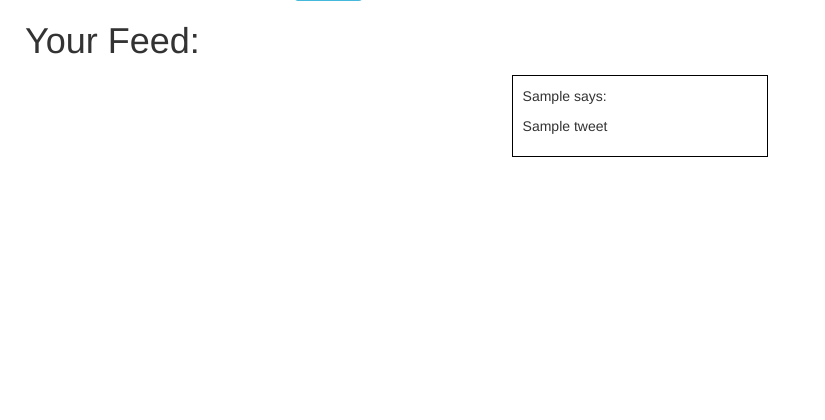
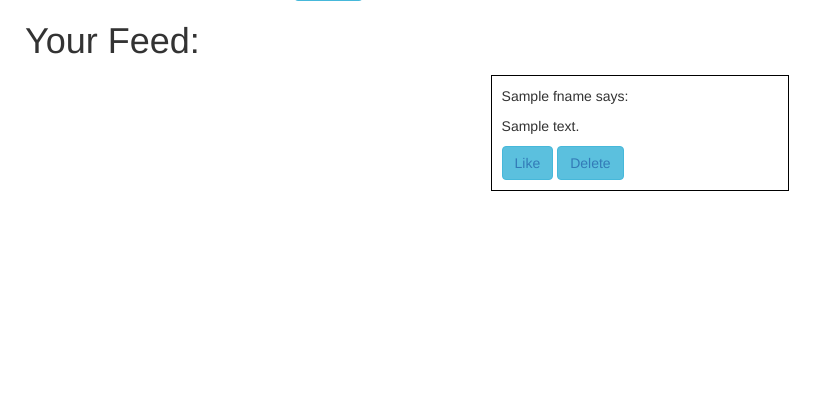
Before and after one commit to jetakasabaqi/dojo_tweets, a Flask app: template templates/success.html in a window 1280 px wide. Shown: the part 250-670 px from the top of the page, without its empty margins (0-825 px from the left). Run offline with Flask 2, Linux system fonts and the light colour scheme; the template is opened without the code that fills it: most values are stand-ins (such as "Sample title", 1, 10 or a date in 2020); some libraries are stand-ins or nearby versions.

Commit message:
added like and delete button functionalities

```diff
--- a/server.py
+++ b/server.py
@@ -44,7 +44,7 @@ def add_friend_to_db():
 
     if is_valid:
         flash("Succesfully registered!")
-        mysql = connectToMySQL("basic_registration")
+        mysql = connectToMySQL("dojo_tweets")
         pw_hash = bcrypt.generate_password_hash(request.form['password'])
         data ={
             'fn': request.form['firstName'],
@@ -53,7 +53,7 @@ def add_friend_to_db():
             'psw': pw_hash
         }
 
-        query = "INSERT INTO users(first_name, last_name, email,password) VALUES(%(fn)s, %(ln)s,%(em)s, %(psw)s);"
+        query = "INSERT INTO users(fname, lname, email,password) VALUES(%(fn)s, %(ln)s,%(em)s, %(psw)s);"
         result = mysql.query_db(query, data)
         if result:
             print(result)
@@ -70,7 +70,7 @@ def login_user():
         flash("Invalid email address!")
 
     if isValid:
-        mysql = connectToMySQL("basic_registration")
+        mysql = connectToMySQL("dojo_tweets")
         data ={
         'email': request.form['email'],
         'psw': request.form['password']
@@ -87,16 +87,19 @@ def login_user():
 def welcome_user():
 
     if 'userid' in session:
-        mysql = connectToMySQL("basic_registration")
+        mysql = connectToMySQL("dojo_tweets")
         query = "SELECT * FROM users WHERE id = %(user)s;"
-        query2 = "SELECT * FROM tweets inner join users on tweets.user_id = users.id"
+        query2 = "SELECT * FROM tweets inner join users on tweets.users_id = users.id"
+
         data ={
         'user': session['userid']
         }
         result = mysql.query_db(query,data)
-        mysql = connectToMySQL("basic_registration")
+        mysql = connectToMySQL("dojo_tweets")
         result2 = mysql.query_db(query2)
-        print(result2)
+        mysql = connectToMySQL("dojo_tweets")
+
+
         if result:
             user = result[0]
             print(user)
@@ -117,18 +120,46 @@ def create_tweet():
         flash("Tweet needs to be between 1 and 255")
     if is_valid:
         flash("Succesfully tweeted!")
-        mysql = connectToMySQL("basic_registration")
+        mysql = connectToMySQL("dojo_tweets")
         data ={
             'tweet': request.form['tweet'],
             'user_id': session['userid']
         }
-        query = "INSERT INTO tweets(tweet, user_id) VALUES(%(tweet)s, %(user_id)s);"
+        query = "INSERT INTO tweets(content, users_id) VALUES(%(tweet)s, %(user_id)s);"
         result = mysql.query_db(query, data)
         return redirect('/success')
 
     return redirect('/')
 
 
+@app.route('/tweets/<tweet_id>/add_like')
+def like_tweet(tweet_id):
+    print(tweet_id)
+    mysql = connectToMySQL("dojo_tweets")
+    query = "INSERT INTO liked_tweets(tweets_id, users_id) VALUES(%(tweet_id)s, %(user_id)s);"
+    data ={
+        'tweet_id': tweet_id,
+        'user_id': session['userid']
+        }
+    result = mysql.query_db(query, data)
+    return redirect('/success')
+
+
+@app.route('/tweets/<tweet_id>/delete')
+def delete_tweet(tweet_id):
+    print(tweet_id)
+    mysql = connectToMySQL("dojo_tweets")
+    query = "DELETE FROM liked_tweets where liked_tweets.tweets_id = %(tweet_id)s;"
+    query2 = "DELETE FROM tweets where tweets.id = %(tweet_id)s;"
+    data ={
+        'tweet_id': tweet_id
+        }
+    mysql.query_db(query, data)
+    mysql = connectToMySQL("dojo_tweets")
+    mysql.query_db(query2, data)
+
+    return redirect('/success')
+
 
 if __name__== "__main__":
     app.run(debug=True)
--- a/templates/success.html
+++ b/templates/success.html
@@ -33,9 +33,13 @@
             {% for tweet in tweets:%}
             <div class="feed">
             <div class="tweet">
-            <p>{{tweet['first_name']}} says:</p>
-            <p>{{tweet['tweet']}}</p>
-        </div>
+            <p>{{tweet['fname']}} says:</p>
+            <p>{{tweet['content']}}</p>
+
+            <button class="btn btn-info" type="submit"><a href="/tweets/{{tweet['id']}}/add_like">Like</a></button>
+            <button class="btn btn-info" type="submit"><a href="/tweets/{{tweet['id']}}/delete">Delete</a></button>
+
+            </div>
             {%endfor%}
 
 
```
